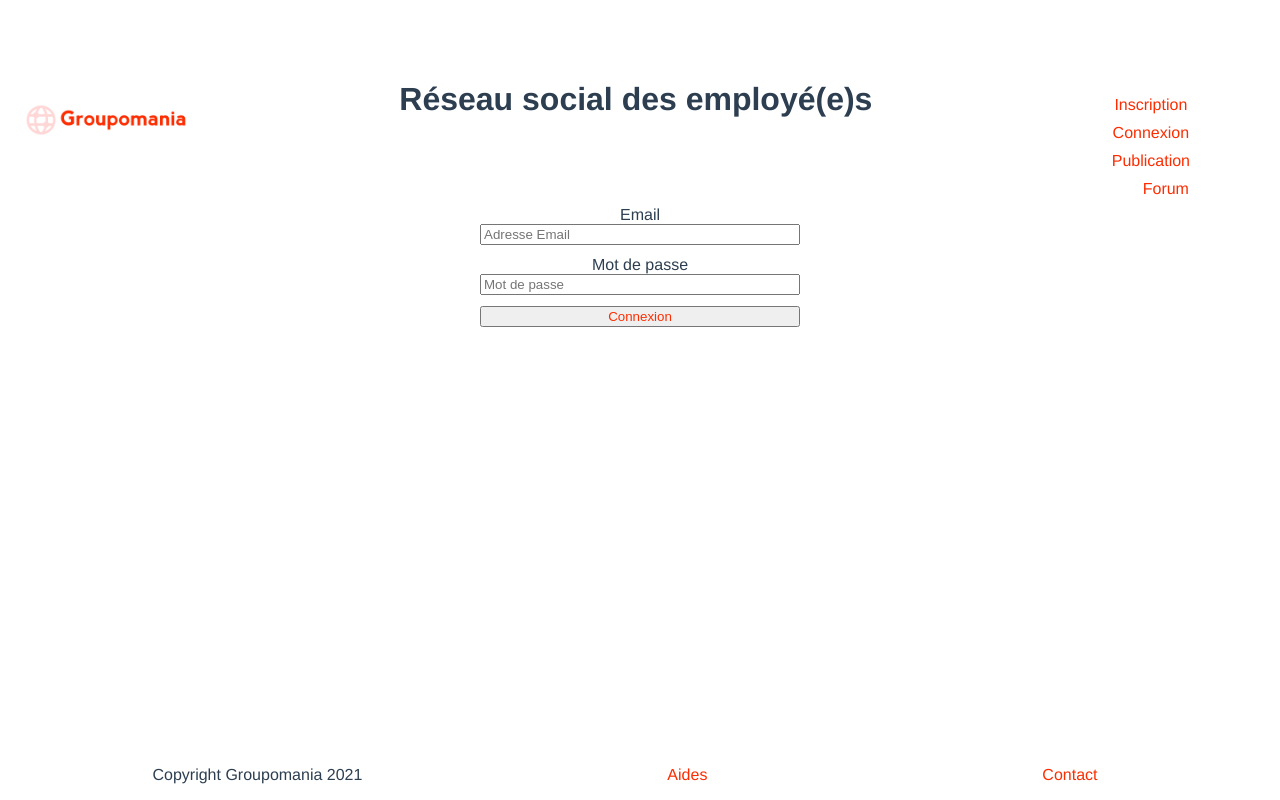
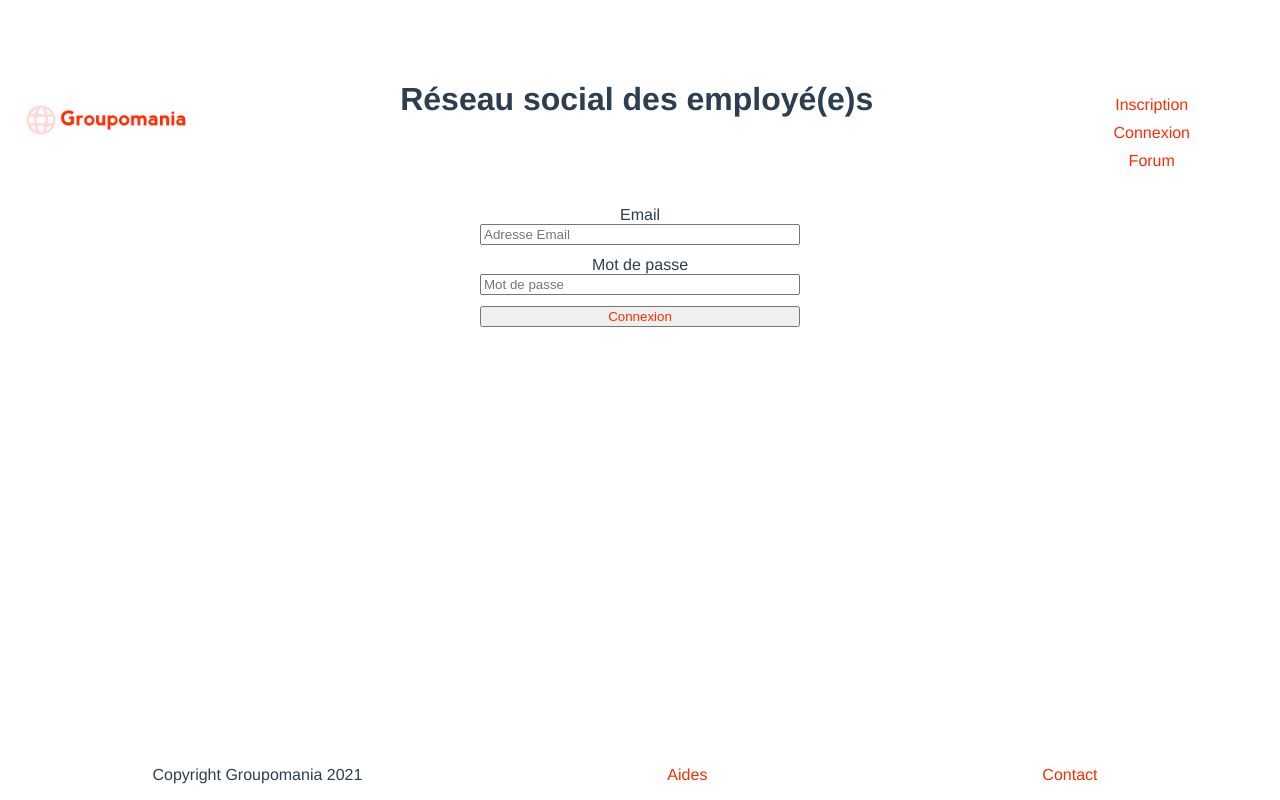
Before and after one commit to Etudiantoc-dev/p7_front_rs, a Vue app: page / in a window 1280 px wide. Built offline with nearby package versions, Linux system fonts and the light colour scheme.

Commit message:
+ Forum + v-model+v-bind

```diff
--- a/src/components/FormInscription.vue
+++ b/src/components/FormInscription.vue
@@ -6,8 +6,9 @@
         <h2>Inscription</h2>
         <form id="app">
           <div class="form_group">
-            <label :for="item.nom">Nom</label>
+            <label for="item.nom">Nom</label>
             <input
+              v-model="nom"
               class="form-control"
               type="text"
               id="nom"
@@ -19,7 +20,7 @@
           <div class="form_group">
             <label for="item.prenom">Prénom</label>
             <input
-              v-model="formulaire"
+              v-model="prenom"
               type="text"
               class="form-control"
               id="prenom"
@@ -30,19 +31,18 @@
           <div class="form_group">
             <label for="item.email">Email</label>
             <input
-              v-model="formulaire"
+              v-model="email"
               type="email"
               class="form-control"
               id="email"
               name="email"
               placeholder="Email"
             />
-
           </div>
           <div class="form_group">
             <label for="item.password">Mot de passe</label>
             <input
-              v-model="formulaire"
+              v-model="password"
               type="text"
               class="form-control"
               id="password"
@@ -52,7 +52,6 @@
           </div>
           <div class="form_group">
             <input
-              v-model="formulaire"
               type="submit"
               value="Inscription"
               class="bouton_inscription"
@@ -80,7 +79,7 @@ export default {
   ],
 };
 </script>
- <style lang="css">
+<style lang="css">
 body {
   width: 100%;
   margin: auto;
--- a/src/components/Header.vue
+++ b/src/components/Header.vue
@@ -15,12 +15,9 @@
         <router-link to="/"> <a href="connexion">Connexion</a></router-link>
       </li>
       <li>
-        <router-link to="/Publication">
-          <a href="Publication">Publication</a>
+        <router-link to="/PublicationForum">
+          <a href="Forum">Forum</a>
         </router-link>
-      </li>
-      <li>
-        <a href="Forum">Forum</a>
       </li>
     </ul>
   </header>
--- a/src/router/index.js
+++ b/src/router/index.js
@@ -3,7 +3,7 @@ import Router from 'vue-router'
 import Accueil from '../views/Accueil.vue'
 import Signup from '../views/Signup.vue'
 import VueRouter from 'vue-router'
-import Publication from '../views/Publication.vue'
+import Publication from '../views/PublicationForum.vue'
 
 Vue.use(VueRouter)
 
@@ -20,8 +20,8 @@ export default new Router({
       component: Signup
     },
     {
-      path: '/Publication',
-      name:'publication',
+      path: '/PublicationForum',
+      name:'forum',
       component: Publication
     }
 
--- a/src/views/Publication.vue
+++ b/src/views/PublicationForum.vue
@@ -5,7 +5,7 @@ import FormPublication from "../components/FormPublication.vue"
 import { mapState } from "vuex";
 
 export default {
-  name: "Publication",
+  name: "PublicationForum",
   components: {
     Footer,
     Header,
```
